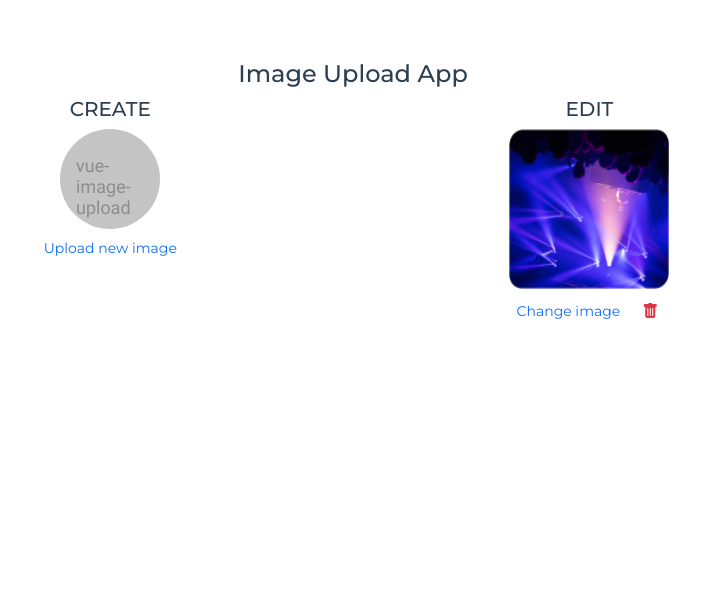
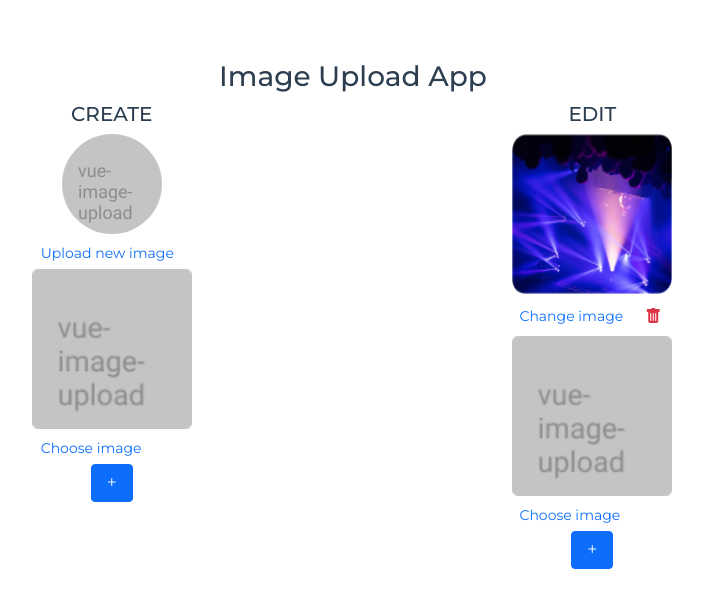
Before and after one commit to azeemade/image-upload-vue, a Vue app: page / in a window 1280 px wide. Shown: the top 608 px of the page, without its empty margins (287-990 px from the left). Built offline with nearby package versions, Linux system fonts and the light colour scheme.

Commit message:
multi upload features

```diff
--- a/src/App.vue
+++ b/src/App.vue
@@ -1,7 +1,7 @@
 <template>
   <div>
 
-    <h4>Image Upload App</h4>
+    <h3 class="">Image Upload App</h3>
     <div class="d-flex justify-content-evenly">
       <div>
         <h5>CREATE</h5>
@@ -18,7 +18,7 @@
         </div>
 
         <div>
-          <image-upload :num_upload="4" action="create"/>
+          <image-upload :upload_type="'multi'" action="create"/>
         </div>
       </div>
       <div>
@@ -31,7 +31,7 @@
         </div>
 
         <div>
-          <image-upload :num_upload="4" action="create"/>
+          <image-upload :upload_type="'multi'" action="create"/>
         </div>
       </div>
     </div>
--- a/src/components/image-upload.vue
+++ b/src/components/image-upload.vue
@@ -1,13 +1,13 @@
 <template>
   <div>
-    <div v-if="num_upload == 1">
+    <div v-if="upload_type == 'single'">
       <single-upload :action_type="action" :url_link="url"
       :img_style="image_style" :img_title="title"
       />
     </div>
     <div v-else>
       <multi-upload
-        :file_input_num="num_upload"
+        :upload__type="upload_type"
         :action_type="action"
         :url_link="url"
       />
@@ -45,9 +45,9 @@ export default {
       type: String,
       default: "Upload image",
     },
-    num_upload: {
-      type: Number,
-      default: 1,
+    upload_type: {
+      type: String,
+      default: 'single',
     }
   },
 };
--- a/src/components/multi-upload.vue
+++ b/src/components/multi-upload.vue
@@ -1,25 +1,47 @@
 <template>
-    <div>
-       <div v-if="action_type == 'create'">
-           <img src="" alt="">
+        <div v-if="action_type == 'create'">
+            <CreateMultiUpload :img_mc_style="img_style" :img_mc_title="img_title"
+            :upload_mc_type="upload__type" />
         </div>
+
         <div v-else>
-
+            <UpdateMultiUpload :url_mu_link="url_link" :img_mu_style="img_style"
+            :img_mu_title="img_title" :upload_mu_type="upload__type" />
         </div>
-    </div>
 </template>
 <script>
+import CreateMultiUpload from './multi-upload/createMulti.vue';
+import UpdateMultiUpload from './multi-upload/updateMulti.vue';
 export default {
     name: 'multi-upload',
+    components: {CreateMultiUpload, UpdateMultiUpload },
     props:{
-        file_input_num: {
-            type: Number,
-            default: 1
-        },
         action_type: {
             type: String,
             default: 'create'
+        },
+        url_link: {
+            type: String,
+            default: ''
+        },
+        img_style: {
+            type: Object,
+            default(){
+                return {
+                    width:'160',
+                    height: '160',
+                    border: ""
+                }
+            }
+        },
+        img_title: {
+            type: String,
+            default: "Choose image",
+        },
+        upload__type: {
+            type: String,
+            default: 'single',
         }
-    }
+    },
 }
 </script>
--- a/src/components/multi-upload/createMulti.vue
+++ b/src/components/multi-upload/createMulti.vue
@@ -1,9 +1,162 @@
 <template>
-    <div></div>
+    <div>
+        <div>
+            <div v-for="(prev, index) in preview" :key="index">
+
+            <div>
+                <img :src="prev" :class="img_mc_style.border"
+                :height="img_mc_style.height" :width="img_mc_style.width">
+            </div>
+
+
+            <div class="d-flex justify-content-between mt-1 align-items-baseline">
+                <div>
+                    <label for="mcfile"  class="text-primary btn-sm btn fs-7" title="Upload image">
+                        <input type="file" id="mcfile" name="mcImage" autocomplete="off" @change="attachimage" class="hidden">
+                        <a class="img-text" v-text="del ?  'Change image': img_mc_title "></a>
+                    </label>
+                </div>
+                <div v-show="del">
+                    <button class="btn text-danger" @click="deleteImage(index)">
+                        <i class="bi bi-trash-fill"></i>
+                    </button>
+                </div>
+            </div>
+        </div>
+        <div class="d-grid justify-content-center">
+            <div>
+                <button class="btn btn-primary" @click="addUpload">
+                    <i class="bi bi-plus"></i>
+                </button>
+            </div>
+        </div>
+        </div>
+        <!--<div v-show="count == 0">
+
+            <div>
+                <img :src="init" :class="img_mc_style.border"
+                :height="img_mc_style.height" :width="img_mc_style.width">
+            </div>
+
+
+            <div class="d-flex justify-content-between mt-1 align-items-baseline">
+                <div>
+                    <label for="mcfile"  class="text-primary btn-sm btn fs-7" title="Upload image">
+                        <input type="file" id="mcfile" name="mcImage[]" autocomplete="off" multiple @change="attachimage" class="hidden">
+                        {{img_mc_title}}
+                    </label>
+                </div>
+            </div>
+        </div>
+
+        <div v-for="(prev, index) in preview" :key="index">
+
+            <div>
+                <img :src="prev" :class="img_mc_style.border"
+                :height="img_mc_style.height" :width="img_mc_style.width">
+            </div>
+
+
+            <div class="d-flex justify-content-between mt-1 align-items-baseline">
+                <div>
+                    <label for="mcfile"  class="text-primary btn-sm btn fs-7" title="Upload image">
+                        <input type="file" id="mcfile" name="mcImage[]" autocomplete="off" multiple @change="attachimage" class="hidden">
+                        {{img_mc_title}}
+                    </label>
+                </div>
+                <div v-show="del">
+                    <button class="btn text-danger" @click="deleteImage(index)">
+                        <i class="bi bi-trash-fill"></i>
+                    </button>
+                </div>
+            </div>
+        </div>
+        <div class="d-grid justify-content-center">
+            <div>
+                <button class="btn btn-primary" @click="addUpload">
+                    <i class="bi bi-plus"></i>
+                </button>
+            </div>
+        </div>-->
+    </div>
 </template>
 <script>
 export default {
     name: 'CreateMultiUpload',
+    props: {
+        img_mc_style: {
+            type: Object,
+            default(){
+                return {
+                    width:'160',
+                    height: '160',
+                    border: ""
+                }
+            }
+        },
+        img_mc_title: {
+            type: String,
+            default: "Upload image",
+        }
+    },
+    data(){
+        return{
+            preview: [],
+            images: [],
+            del: false,
+            count: 0
+        }
+    },
+    methods:{
+        attachimage(event, index) {
+            var files = event.target.files
+            this.preview.splice(index, 1);
+            if (this.count == 1){
+                this.images.splice(index, 1);
+            }
 
+
+            this.images.push(files[0]);
+            this.createImage(files[0]);
+
+            this.count = this.images.length;
+            console.log(this.images)
+
+            this.del = true;
+        },
+        createImage(file) {
+            var reader = new FileReader();
+            reader.onload = (e) => {
+                this.preview.push(e.target.result);
+            };
+
+            reader.readAsDataURL(file);
+        },
+        deleteImage(index){
+            if (this.count == 1){
+                this.addUpload();
+            }
+            this.images.splice(index, 1)
+            this.preview.splice(index, 1)
+            this.count = this.images.length
+            this.del = false;
+
+        },
+        addUpload(){
+            var frame =  require('@/assets/default.png');
+            this.preview.push(frame);
+        }
+    },
+    created(){
+        this.addUpload();
+    }
 }
 </script>
+<style scoped>
+    .hidden{
+        display: none;
+    }
+    .img-text{
+        all: unset;
+    }
+</style>
--- a/src/components/multi-upload/updateMulti.vue
+++ b/src/components/multi-upload/updateMulti.vue
@@ -1,5 +1,7 @@
 <template>
-    <div></div>
+    <div>
+
+    </div>
 </template>
 <script>
 export default {
--- a/src/components/single-upload.vue
+++ b/src/components/single-upload.vue
@@ -35,51 +35,8 @@ export default {
         },
         img_title: {
             type: String,
-            default: "Upload image",
+            default: "Choose image",
         }
     },
-    /*data(){
-        return{
-            preview: "",
-            del: false,
-        }
-    },
-    methods:{
-        attach_image(e) {
-            var files = e.target.files
-            var files_ = files[0]
-            console.log(files_)
-
-            if (!files.length)
-                return;
-            this.createImage(files[0]);
-
-            this.del = true;
-
-            return files;
-        },
-        createImage(file) {
-            var reader = new FileReader();
-            reader.onload = (e) => {
-                this.preview = e.target.result;
-            };
-
-            reader.readAsDataURL(file);
-        },
-        deleteImage(files){
-            var file = Array.from(files);
-            file.splice(0, 1);
-
-            console.log(files);
-
-            this.del = false;
-            this.preview = "";
-        }
-    },
-    computed: {
-        init(){
-            return require('@/assets/default.png');
-        }
-    }*/
 }
 </script>
--- a/src/components/single-upload/createSingle.vue
+++ b/src/components/single-upload/createSingle.vue
@@ -10,7 +10,8 @@
         <div class="d-flex justify-content-between mt-1 align-items-baseline">
             <div>
                 <label for="scfile"  class="text-primary btn-sm btn fs-7" title="Upload image">
-                    <input type="file" id="scfile" name="scImage" autocomplete="off" @change="attachimage" class="hidden">
+                    <input type="file" id="scfile" name="scImage" autocomplete="off" @change="attachimage"
+                    class="hidden">
                     {{img_sc_title}}
                 </label>
             </div>
```
Also changed, not shown: src/store/getters.js (deleted), src/store/mutation.js (deleted), src/store/state.js (deleted).
